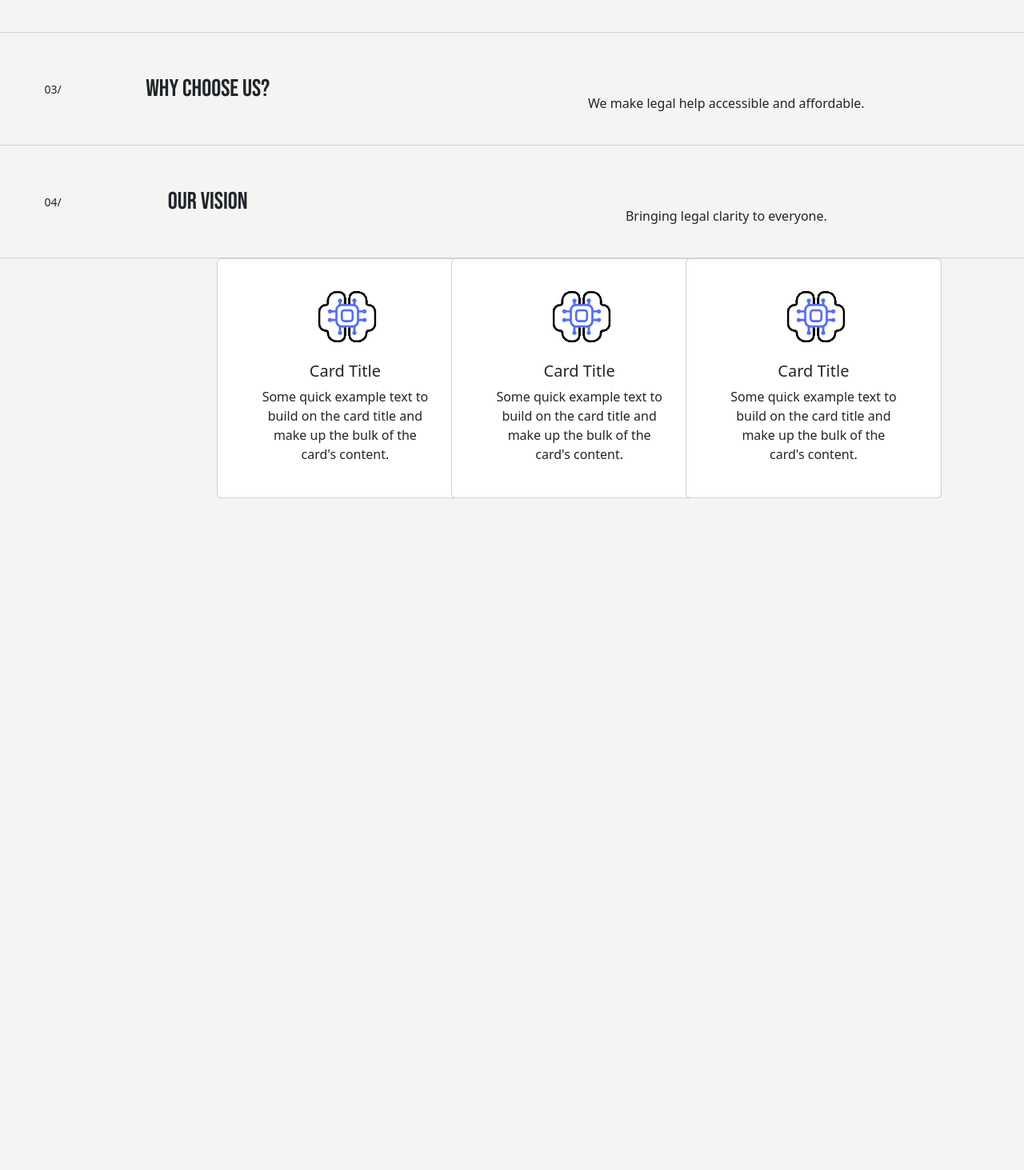
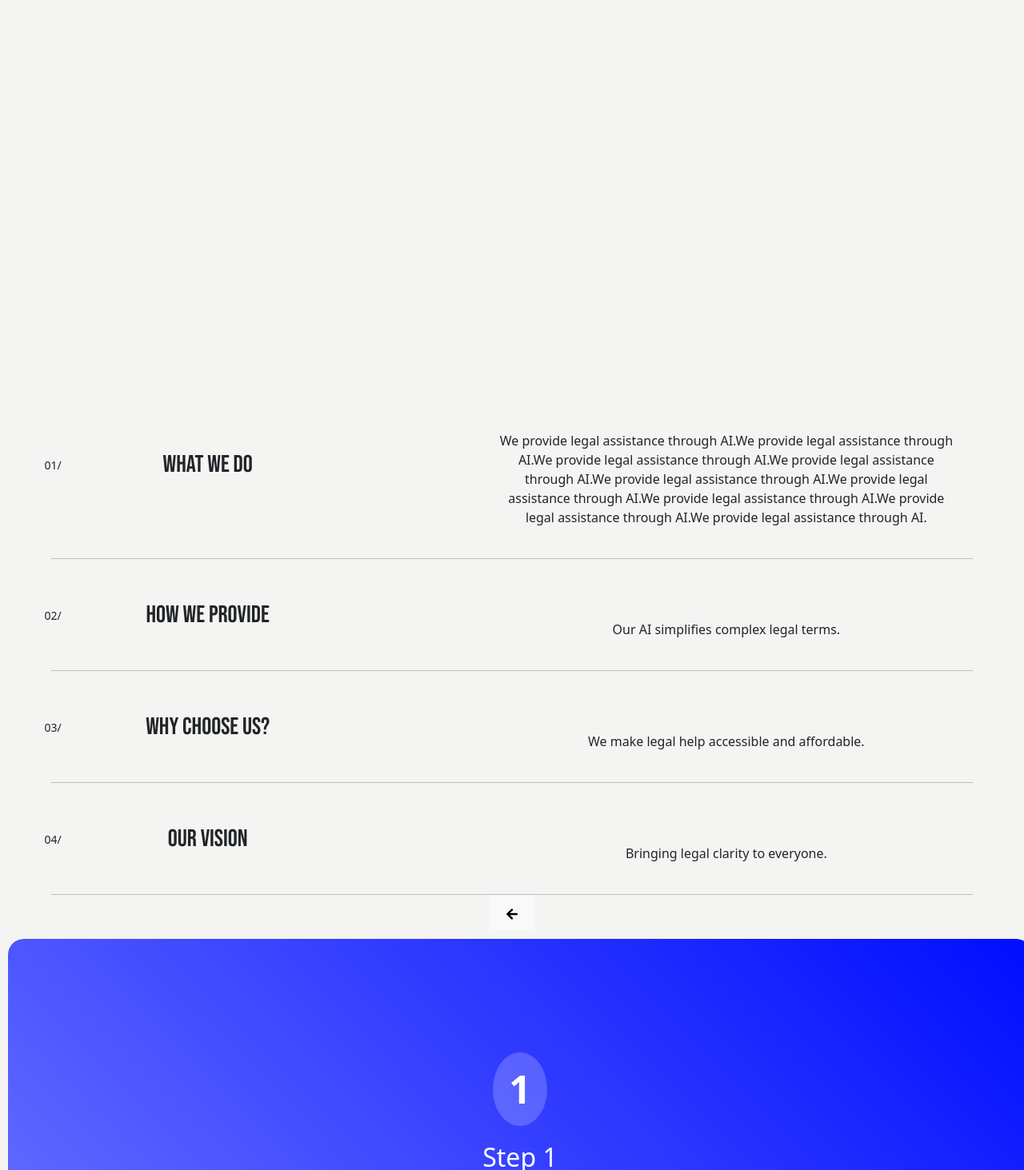
Before and after one commit to shengweikoh/Legallense, a React (Vite) app in the folder Frontend/: page / in a window 1280 px wide. Shown: the part 1612-3075 px from the top of the page at 80% size. Built offline with nearby package versions, Linux system fonts and the light colour scheme; no server answers.

Commit message:
homepage WIP

```diff
--- a/Frontend/package.json
+++ b/Frontend/package.json
@@ -15,12 +15,14 @@
     "@mui/material": "^6.4.7",
     "bootstrap": "^5.3.3",
     "firebase": "^11.4.0",
-    "framer-motion": "^12.4.1",
+    "framer-motion": "^12.4.11",
     "gsap": "^3.12.7",
     "lucide-react": "^0.475.0",
     "my-react-app": "file:",
     "react": "^18.3.1",
     "react-dom": "^18.3.1",
+    "react-horizontal-scrolling-menu": "^8.2.0",
+    "react-icons": "^5.5.0",
     "react-router-dom": "^7.1.5"
   },
   "devDependencies": {
--- /dev/null
+++ b/Frontend/src/Pages/Animation/ProcessScrollBoard.css
@@ -0,0 +1,112 @@
+process-wrapper {
+    position: relative;
+    width: 100%;
+    display: flex;
+    align-items: center;
+    justify-content: center;
+    height: 80vh;
+    overflow: hidden;
+
+
+  }
+
+  body {
+    overflow-x: hidden; /* Prevents extra horizontal scroll */
+    margin: 0;
+    padding: 0;
+  }
+
+  /* Container with Steps */
+  .process-container {
+    display: flex;
+    width: 400vw; /* 4 steps, each 100vw */
+    transition: transform 1s ease-out;
+    transform: translateX(0vw); /* Start at Step 1 */
+    overflow: hidden;
+  }
+
+  /* Each Step */
+  .step-box {
+    min-width: 100vw; /* Each step takes full viewport width */
+    height:500px;/* Ensure height is consistent */
+    display: flex;
+    flex-direction: column;
+    justify-content: center;
+    align-items: center;
+    background: linear-gradient(45deg, #6b73ff, #000dff);
+    color: white;
+    font-size: 1.5rem;
+    padding: 40px;
+    border-radius: 20px;
+    position: relative;
+    margin:10px;
+    overflow: hidden;
+
+  }
+
+  /* Step Number */
+  .step-number {
+    font-size: 3rem;
+    font-weight: bold;
+    background: rgba(255, 255, 255, 0.2);
+    padding: 10px 20px;
+    border-radius: 50%;
+    overflow: hidden;
+  }
+
+  /* Step Title */
+  .step-title {
+    font-size: 2rem;
+    margin: 20px 0;
+  }
+
+  /* Step Description */
+  .step-description {
+    font-size: 1.2rem;
+    max-width: 500px;
+    text-align: center;
+    line-height: 1.6;
+  }
+
+  /* Left & Right Arrows */
+  .arrow {
+
+  }
+
+  .arrow:hover {
+    background: rgba(255, 255, 255, 0.5);
+  }
+
+  .left-arrow {
+    left: 20px;
+  }
+
+  .right-arrow {
+    right: 20px;
+  }
+
+  /* Responsive */
+  @media (max-width: 768px) {
+    .step-box {
+      height: 70vh;
+      padding: 20px;
+      font-size: 1.2rem;
+    }
+
+    .step-number {
+      font-size: 2rem;
+    }
+
+    .step-title {
+      font-size: 1.5rem;
+    }
+
+    .step-description {
+      font-size: 1rem;
+    }
+
+    .arrow {
+      font-size: 1.5rem;
+      padding: 10px;
+    }
+  }
--- /dev/null
+++ b/Frontend/src/Pages/Animation/ProcessScrollBoard.jsx
@@ -0,0 +1,63 @@
+import React, { useEffect, useRef, useState } from "react";
+import { motion } from "framer-motion";
+import { gsap } from "gsap";
+import "./ProcessScrollBoard.css"; // Import styles
+import { FaArrowLeft, FaArrowRight } from "react-icons/fa"; // Import arrow icons
+
+const steps = [
+  { id: 1, title: "Step 1", description: "Identify the legal problem" },
+  { id: 2, title: "Step 2", description: "Process the document using AI" },
+  { id: 3, title: "Step 3", description: "Simplify the legal terms" },
+  { id: 4, title: "Step 4", description: "Provide actionable insights" },
+];
+
+const ProcessScrollBoard = () => {
+  const containerRef = useRef(null);
+  const [currentStep, setCurrentStep] = useState(0); // Track current step
+
+  useEffect(() => {
+    gsap.to(containerRef.current, {
+      x: -currentStep * 100 + "vw", // Move by viewport width
+      duration: 1,
+      ease: "power2.out",
+    });
+  }, [currentStep]);
+
+  const nextStep = () => {
+    if (currentStep < steps.length - 1) setCurrentStep(currentStep + 1);
+  };
+
+  const prevStep = () => {
+    if (currentStep > 0) setCurrentStep(currentStep - 1);
+  };
+
+  return (
+    <div className="process-wrapper">
+      <button className="arrow left-arrow" onClick={prevStep}>
+        <FaArrowLeft />
+      </button>
+
+      <div className="process-container" ref={containerRef}>
+        {steps.map((step) => (
+          <motion.div
+            key={step.id}
+            className="step-box"
+            initial={{ opacity: 0, x: 100 }}
+            animate={{ opacity: 1, x: 0 }}
+            transition={{ duration: 1, delay: step * 0.2 }}
+          >
+            <div className="step-number">{step.id}</div>
+            <h2 className="step-title">{step.title}</h2>
+            <p className="step-description">{step.description}</p>
+          </motion.div>
+        ))}
+      </div>
+
+      <button className="arrow right-arrow" onClick={nextStep}>
+        <FaArrowRight />
+      </button>
+    </div>
+  );
+};
+
+export default ProcessScrollBoard;
--- a/Frontend/src/Pages/Home.css
+++ b/Frontend/src/Pages/Home.css
@@ -3,7 +3,7 @@
     font-family: 'Bebas Neue', sans-serif;
     width:100%;
     font-size:100px;
-    height:1200px;
+    height: 2000px;
     padding:350px;
     color:rgb(43, 42, 42);
     transition: font-size 1s ease;
@@ -25,9 +25,23 @@
 
     width:100%;
     border:bold;
-    border-bottom:1px solid rgb(71, 70, 70,0.2) ;
+    position: relative;
+}
 
+.description-container::after {
+    content: "";
+    display: block; /* Makes it visible */
+    width: 90%; /* Border width only 80% of the container */
+    height: 1.5px; /* Border thickness */
+    background: rgba(71, 70, 70, 0.3); /* Border color */
+
+    position: absolute;
+    left: 50%;  /* Move it to center */
+    bottom: 0;
+    transform: translateX(-50%);
 }
+
+
 
 .smoltitle{
     font-size:14px;
@@ -52,3 +66,7 @@
 
 
 }
+
+.carddescription {
+    margin-top:300px;
+}
--- a/Frontend/src/Pages/Home.jsx
+++ b/Frontend/src/Pages/Home.jsx
@@ -6,6 +6,7 @@ import chatbotGif from "./Animation/Chatbot.gif";
 import { gsap } from 'gsap';
 import { ScrollTrigger } from 'gsap/ScrollTrigger';
 import 'bootstrap/dist/js/bootstrap.bundle.min.js';
+import ProcessScrollBoard from "./Animation/ProcessScrollBoard";
 
 
 gsap.registerPlugin(ScrollTrigger);
@@ -97,9 +98,11 @@ const Home = () => {
           </div>
         ))}
 
+        <ProcessScrollBoard/>
+
         {/* Cards Section */}
-        <div className="row g-3 justify-content-center" style={{ paddingLeft: 125 }}>
-          {[1, 2, 3].map((_, index) => (
+        <div className="row g-3 justify-content-center carddescription" style={{ paddingLeft: 125 }}>
+          {[1, 2, 3,4].map((_, index) => (
             <div className="col-md-3" key={index}>
               <div className="card" style={{ width: "20rem", height: "300px" }}>
                 <img
```
Also changed, not shown: 1 other file (tests, documents, lock files or other folders).
